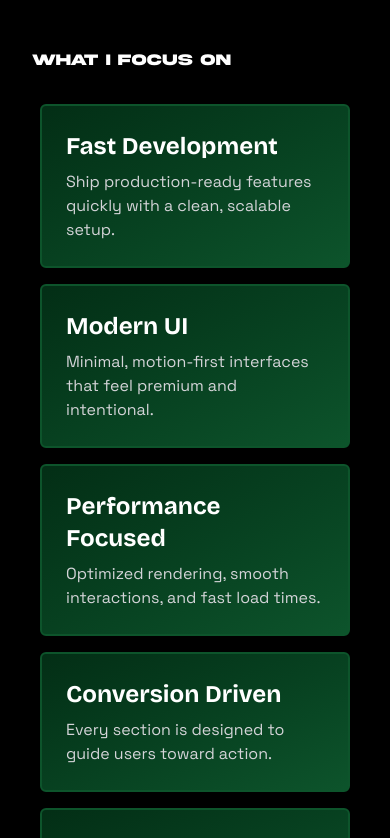
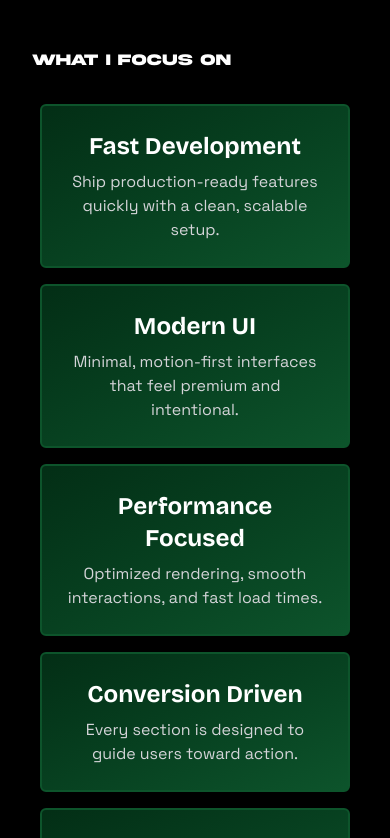
Before and after one commit to VByte-dev/VByte-Portfolio, a React (Vite) app: page / in a window 390 px wide. Shown: the part 1320-2158 px from the top of the page. Built offline with nearby package versions, Linux system fonts and the light colour scheme; some icons are missing; what tailwindcss-motion would draw is missing.

Commit message:
Update About.jsx

```diff
--- a/components/About.jsx
+++ b/components/About.jsx
@@ -62,8 +62,8 @@ let About = () => {
           ${(i + 1) % 3 === 0 ? "md:col-span-2" : "lg:col-span-1"}
         `}
               >
-                <h1 className="font-[bricolage] text-2xl">{v.headline}</h1>
-                <p className="font-[space] text-zinc-300 mt-2">{v.content}</p>
+                <h1 className="font-[bricolage] text-center md:text-left text-2xl">{v.headline}</h1>
+                <p className="font-[space] text-center md:text-left text-zinc-300 mt-2">{v.content}</p>
               </div>
             ))}
           </div>
```
